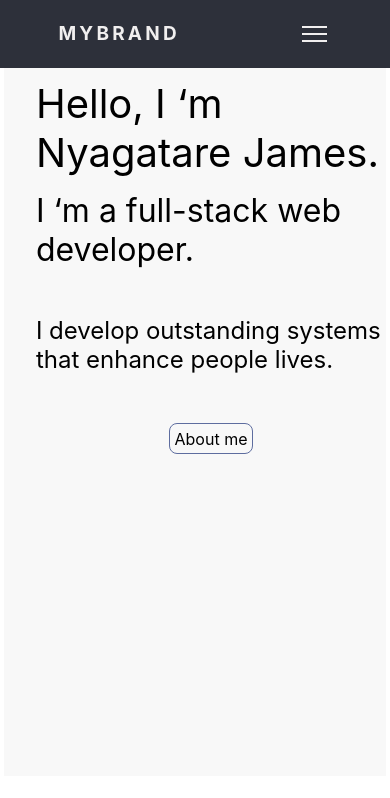
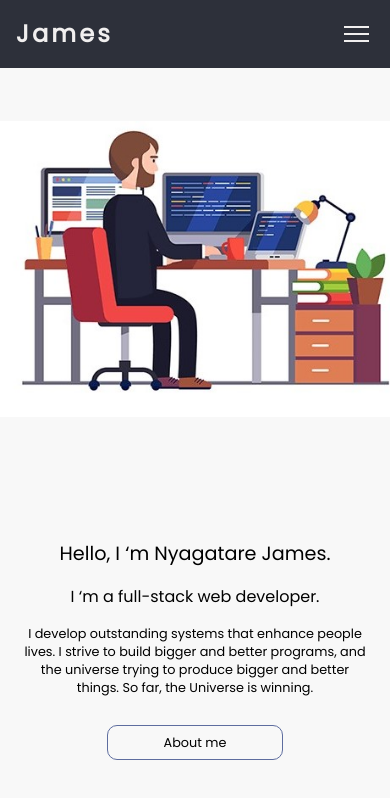
Before and after one commit to James-nyagatare/MyBrand, a plain HTML site: page UI/index.html in a window 390 px wide. Drawn offline with Linux system fonts and the light colour scheme.

Commit message:
feat(landing): Make sure the UI looks like mockup - restructuring the navigation bar and the landing page N/A

```diff
--- a/UI/css/styles.css
+++ b/UI/css/styles.css
@@ -1,9 +1,10 @@
+@import url("https://fonts.googleapis.com/css2?family=Poppins&display=swap");
+
 * {
   margin: 0;
   padding: 0;
   box-sizing: border-box;
-  font-family: -apple-system, BlinkMacSystemFont, "Segoe UI", Roboto, Oxygen,
-    Ubuntu, Cantarell, "Open Sans", "Helvetica Neue", sans-serif;
+  font-family: "Poppins", sans-serif;
 }
 :root {
   --dark-blue: #2d303a;
@@ -15,13 +16,25 @@
 }
 a {
   text-decoration: none;
+  color: currentColor;
+}
+[button] {
+  padding: 0.5rem 3.5rem;
+  border: 1px solid var(--light-blue);
+  border-radius: 10px;
+  transition: color 0.5s, background-color 0.5s;
+}
+[button]:hover {
+  background-color: var(--dark-blue);
+  box-shadow: 0 0 3px var(--dark-blue);
   color: var(--font-color);
 }
 /* navigation bar */
 nav {
-  position: fixed;
-  width: 100vw;
-  z-index: 3;
+  position: sticky;
+  width: 100%;
+  top: 0;
+  z-index: 1;
   display: flex;
   justify-content: space-around;
   align-items: center;
@@ -30,9 +43,9 @@ nav {
 }
 .logo {
   color: var(--font-color);
-  text-transform: uppercase;
+  text-transform: capitalize;
   letter-spacing: 0.2rem;
-  font-size: 19px;
+  font-size: 1.5rem;
 }
 .nav-links {
   display: flex;
@@ -63,50 +76,46 @@ nav {
   margin: 5px;
   transition: all 0.3s ease;
 }
-
+.side-nav {
+  height: 92vh;
+  background-color: var(--dark-blue);
+  width: 50%;
+  position: fixed;
+  right: 0;
+  overflow-x: hidden;
+  display: none;
+  /* width: 0; */
+}
+.side-nav > .side-links {
+  padding: 1rem;
+  height: 100%;
+  list-style-type: none;
+}
+.side-links li {
+  display: block;
+  margin: 3rem 0;
+  text-align: center;
+  color: var(--font-color);
+}
 @media screen and (max-width: 1024px) {
+  body {
+    overflow-x: hidden;
+  }
   .nav-links {
     width: 40%;
   }
 }
 
 @media screen and (max-width: 768px) {
-  body {
-    overflow-x: hidden;
+  nav {
+    justify-content: space-between;
+    padding: 0 1rem;
   }
   .nav-links {
-    position: absolute;
-    right: 0px;
-    height: 92vh;
-    top: 8vh;
-    background-color: var(--dark-blue);
-    display: flex;
-    flex-direction: column;
-    align-items: center;
-    width: 50%;
-    transform: translateX(100%);
-    transition: transform 0.5s ease-in;
-    z-index: 2;
-  }
-  .nav-links li {
-    opacity: 0;
+    display: none;
   }
   .burger {
     display: block;
-  }
-}
-.nav-active {
-  transform: translateX(0%);
-}
-
-@keyframes navLinkFade {
-  from {
-    opacity: 0;
-    transform: translateX(50px);
-  }
-  to {
-    opacity: 1;
-    transform: translateX(0px);
   }
 }
 .toggle .line1 {
@@ -118,154 +127,156 @@ nav {
 .toggle .line3 {
   transform: rotate(45deg) translate(-4.2px, -6.1px);
 }
-
-/* landing page  */
-
-.landing-page {
-  width: 98%;
-  background-color: var(--bg-main);
-  display: flex;
-  margin: auto;
-  min-height: 92vh;
-  overflow-x: hidden;
+.nav-active {
+  display: block;
+  animation: showSideNav 0.7s;
 }
-.left {
-  margin-top: 20vh;
-  flex: 1;
-}
-.right {
-  display: flex;
-  font-size: 1.5rem;
-  margin-top: 10vh;
-  margin-left: 1.5rem;
-  flex: 1;
-  flex-direction: column;
-  position: relative;
-}
-.arrow {
-  font-size: 1.2rem;
-}
-.greetings {
-  position: relative;
-  letter-spacing: normal;
-
-  font-size: 3.2rem;
-  font-weight: 700px;
-  animation: greetings 2s forwards;
-}
-@keyframes greetings {
-  from {
-    top: -8%;
-  }
-  to {
-    top: 8%;
-  }
-}
-.status {
-  position: relative;
-  top: 10%;
-  font-size: 2.5rem;
-  font-weight: 700px;
-  animation: status 2s forwards;
-}
-@keyframes status {
-  from {
-    left: 1000px;
-  }
-  to {
-    left: 0;
-  }
-}
-.right p {
-  position: relative;
-  top: 17%;
-  font-size: 2rem;
-  animation: status 2s forwards;
-}
-.center {
-  align-items: center;
-  position: relative;
-  top: 24%;
-}
-.right a {
-  width: 40%;
-  color: #000;
-  font-size: 20px;
-  border: var(--light-blue) 1px solid;
-  padding: 0.5rem;
-  border-radius: 0.5rem;
-  padding: 1rem 2rem;
-  animation: button 2s ease-out 1.5s forwards;
-  opacity: 0;
-}
-@keyframes button {
+@keyframes navLinkFade {
   from {
     opacity: 0;
+    transform: translateX(50px);
   }
   to {
     opacity: 1;
+    transform: translateX(0px);
   }
 }
-
-.right a:hover {
-  background-color: var(--dark-blue);
-  color: var(--font-color);
-  font-weight: bold;
+@keyframes showSideNav {
+  0% {
+    width: 0;
+  }
+  100% {
+    width: 50%;
+  }
 }
-
-@media screen and (max-width: 1024px) {
-  .left {
-    display: none;
+/* landing page  */
+#landing-page {
+  background-color: var(--bg-main);
+  display: grid;
+  grid-gap: 0;
+  height: 92vh;
+  place-items: center;
+  grid-template-columns: repeat(auto-fit, minmax(calc(500px / 2), 1fr));
+}
+.left {
+  height: 80%;
+}
+img {
+  width: 100%;
+}
+.right {
+  height: 80%;
+}
+#greets {
+  height: 100%;
+  margin-top: -1.2rem;
+  padding: 0.8rem;
+}
+.greet {
+  margin: 1rem 0;
+}
+.greet:nth-child(1) {
+  font-weight: 150;
+  font-size: 2.2rem;
+}
+.greet:nth-child(2) {
+  font-weight: 150;
+  font-size: 1.8rem;
+}
+.greet:nth-child(3) {
+  font-weight: 100;
+  font-size: 1.4rem;
+}
+.center {
+  margin-top: 2rem;
+}
+.center a {
+  font-size: 1.2rem;
+}
+.image-left {
+  width: 100%;
+}
+@media screen and (max-width: 1080px) {
+  .greet:nth-child(1) {
+    font-weight: 150;
+    font-size: 2rem;
   }
-  .right {
-    margin-left: 2rem;
-    margin-top: 3vh;
-    align-items: center;
-    overflow-x: hidden;
-    height: 80vh;
+  .greet:nth-child(2) {
+    font-weight: 150;
+    font-size: 1.6rem;
   }
-  .right a {
-    top: 50%;
-    left: 50%;
+  .greet:nth-child(3) {
+    font-weight: 100;
+    font-size: 1.2rem;
+  }
+}
+@media screen and (max-width: 1080px) {
+  .greet:nth-child(1) {
+    font-weight: 150;
+    font-size: 1.9rem;
+  }
+  .greet:nth-child(2) {
+    font-weight: 150;
+    font-size: 1.4rem;
+  }
+  .greet:nth-child(3) {
+    font-weight: 100;
+    font-size: 1.1rem;
   }
 }
 @media screen and (max-width: 768px) {
+  .right {
+    height: 30%;
+    margin-top: -20rem;
+  }
+  #greets {
+    text-align: center;
+  }
+  .greet:nth-child(1) {
+    font-weight: 150;
+    font-size: 1.2rem;
+  }
+  .greet:nth-child(2) {
+    font-weight: 150;
+    font-size: 1rem;
+  }
+  .greet:nth-child(3) {
+    font-weight: 100;
+    font-size: 0.8rem;
+    padding: 0 0.5rem;
+  }
+  .center a {
+    font-size: 0.8rem;
+  }
+}
+@media screen and (max-width: 320px) {
+  body {
+    overflow-x: hidden;
+  }
   .left {
-    display: none;
+    height: 90%;
   }
   .right {
-    margin-left: 2rem;
-    margin-top: 3vh;
-    align-items: center;
-    overflow: hidden;
-    height: 80vh;
+    height: 85%;
+    margin-top: -20rem;
+  }
+  #greets {
+    text-align: center;
+  }
+  .greet:nth-child(1) {
+    font-weight: 150;
+    font-size: 1.2rem;
+  }
+  .greet:nth-child(2) {
+    font-weight: 150;
+    font-size: 1rem;
+  }
+  .greet:nth-child(3) {
+    font-weight: 100;
+    font-size: 0.8rem;
+    padding: 0 0.5rem;
+  }
+  .center a {
+    font-size: 0.8rem;
   }
 }
-
-@media screen and (max-width: 440px) {
-  .left {
-    display: none;
-  }
-  .right {
-    margin-left: 2rem;
-    margin-top: 3vh;
-    align-items: center;
-    overflow: hidden;
-    height: 80vh;
-  }
-  .greetings {
-    font-size: 2.5rem;
-  }
-  .status {
-    font-size: 2rem;
-  }
-  .right p {
-    font-size: 1.5rem;
-  }
-  .right a {
-    padding: 0.3rem;
-    height: 2rem;
-    text-align: center;
-    font-size: 1rem;
-  }
-}
--- a/UI/index.html
+++ b/UI/index.html
@@ -10,7 +10,7 @@
     <!-- navigation bar -->
    <nav>
        <div class="logo">
-           <h4>MyBrand</h4>
+           <h4>James</h4>
        </div>
        <ul class="nav-links">
            <li>
@@ -35,19 +35,44 @@
            <div class="line3"></div>
        </div>
    </nav>
+
+   <div class="side-nav">
+    <ul class="side-links">
+        <li>
+            <a href="#home">Home</a>
+        </li>
+        <li>
+            <a href="#about">About</a>
+        </li>
+        <li>
+            <a href="#">Projects</a>
+        </li>
+        <li>
+            <a href="#">Blog</a>
+        </li>
+        <li>
+            <a href="#">Contact</a>
+        </li>
+    </ul>
+   </div>
+
    <!-- Landing page -->
-   <section id="home" class="landing-page">
-    <section class="left">
-     <img src="./images/hire-developer.png">
-    </section>
+   <section id="landing-page" class="landing-page">
+    <div class="left">
+     <img src="./images/hire-developer.jpg" class="image-left">
+    </div>
     <section class="right">
-     <div class="greetings">Hello, I ‘m Nyagatare James.</div>
-     <div class="status">I ‘m a full-stack web developer.</div>
-     <p >I develop outstanding systems that
-        enhance people lives.</p>
-    <div class="center"><a href="#about">About me </a></div>
+        <div id="greets">
+
+            <h2 class="greet" id="hello">Hello, I ‘m Nyagatare James.</h2>
+            <h3 class="greet" id="status">I ‘m a full-stack web developer.</h3>
+            <p class="greet" >I develop outstanding systems that
+               enhance people lives. I strive to build bigger and better programs, and the universe trying to produce bigger and better things. So far, the Universe is winning. </p>
+           <div class="center"><a href="#about" button>About me </a></div>
+        </div>
     </section>
    </section>
+
    <script src="./js/index.js"></script>
 </body>
 </html>
--- a/UI/js/index.js
+++ b/UI/js/index.js
@@ -1,34 +1,35 @@
 //mobile navigation bar
-const mobileNav =()=>{
-    const burger= document.querySelector('.burger');
-    const nav = document.querySelector('.nav-links');
-    const navLinks = document.querySelectorAll('.nav-links li')
+const mobileNav = () => {
+  const burger = document.querySelector(".burger");
+  const sideNav = document.querySelector(".side-nav");
+  const navLinks = document.querySelectorAll(".side-links li");
 
-    burger.addEventListener('click',()=>{
-        //Toggle Nav
-        nav.classList.toggle('nav-active');
+  const refreshAnims = (param) => {
+    param.forEach((link, index) => {
+      if (link.style.animation) {
+        link.style.animation = "";
+      } else {
+        link.style.animation = `navLinkFade 1s ease forwards ${index / 6}s`;
+      }
+    });
+  };
+  burger.addEventListener("click", () => {
+    //Toggle Nav
+    sideNav.classList.toggle("nav-active");
+    refreshAnims(navLinks);
 
-        navLinks.forEach((link,index)=>{
-            if (link.style.animation) {
-                link.style.animation='';
-              } else {
-                link.style.animation = `navLinkFade 0.5s ease forwards ${index/7 + 0.3}s`
-              }
-        })
-
-        //Toggle burger
-        burger.classList.toggle('toggle');
-    })
-     //remove burger by clicking each single link
-     navLinks.forEach((link)=>{
-      link.addEventListener('click',()=>{
-          nav.classList.toggle('nav-active')
-          //Toggle burger
-        burger.classList.toggle('toggle');
-      })
-
-   })
-
-}
+    //Toggle burger
+    burger.classList.toggle("toggle");
+  });
+  //remove burger by clicking each single link
+  navLinks.forEach((link) => {
+    link.addEventListener("click", () => {
+      sideNav.classList.toggle("nav-active");
+     refreshAnims(navLinks)
+      //Toggle burger
+      burger.classList.toggle("toggle");
+    });
+  });
+};
 
 mobileNav();
```
Also changed, not shown: UI/images/hire-developer.jpg (added), UI/images/hire-developer.png (deleted).
